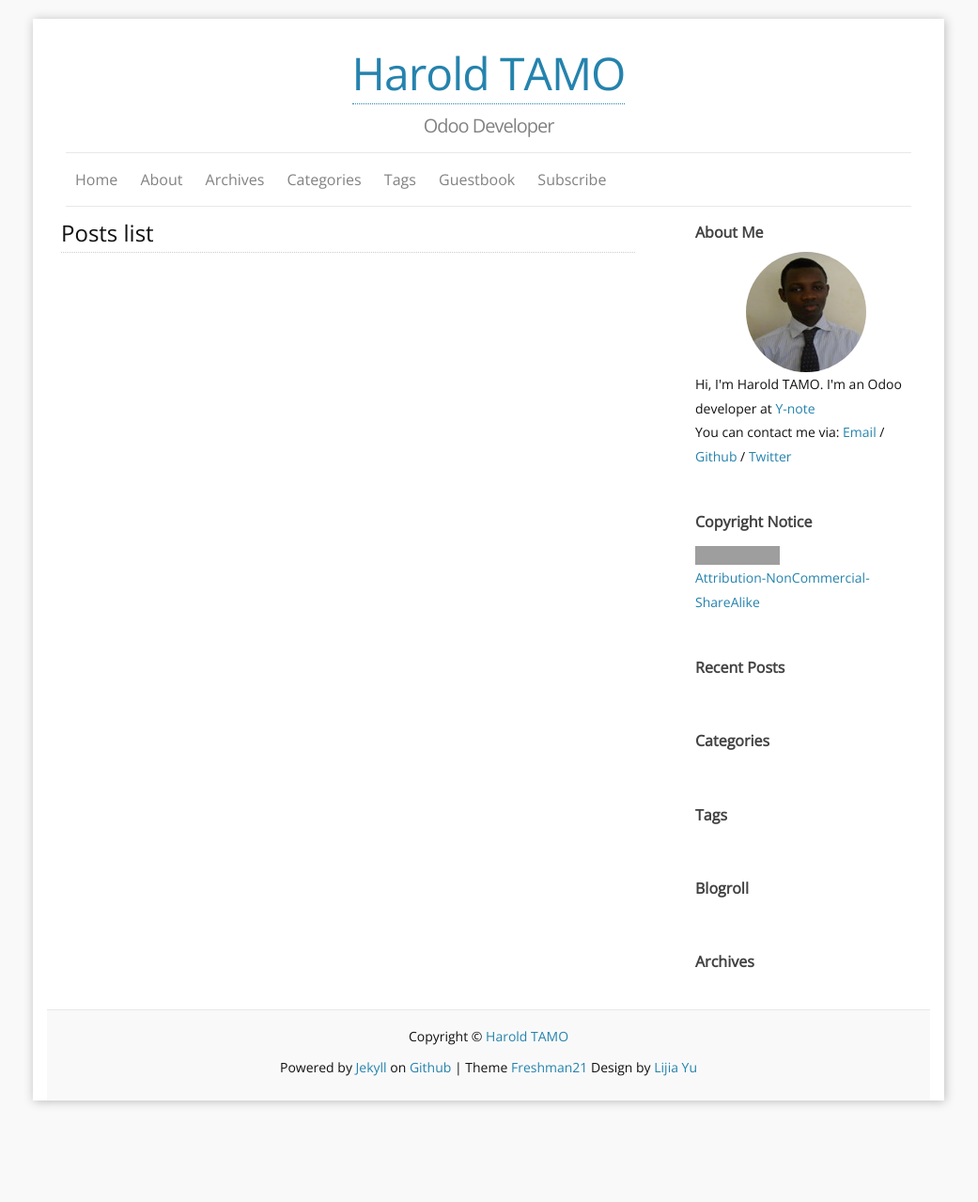
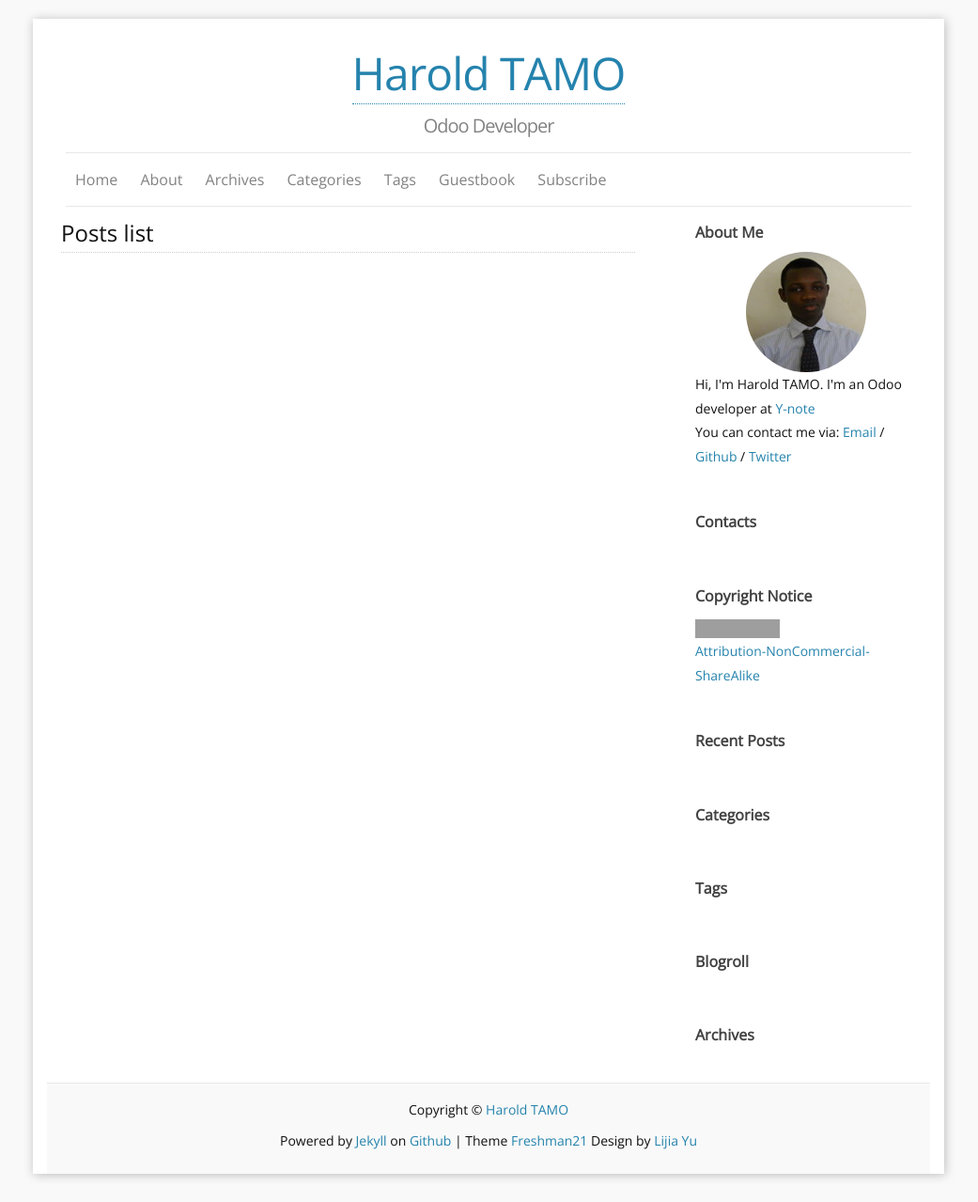
Before and after one commit to haroldtamo/haroldtamo.github.io, a Jekyll site: the page built from index.html, in a window 1280 px wide. Shown: the whole page at 94% size, without its empty margins (120-1161 px from the left). Built offline with Jekyll 4.4.1, drawn with Linux system fonts in a browser that asks for light colours; the list of posts is cut into pages by our own code; before the commit the page ends 1201 px from its top, so only the background shows below that; grey boxes are pictures that could not be loaded.

Commit message:
[ADD] contacts

```diff
--- /dev/null
+++ b/_includes/Profiles.html
@@ -0,0 +1,13 @@
+
+<div class="sidebar-module about">
+  <h4>Contacts</h4>
+  <h1>
+	<a href="https://twitter.com/{{site.twitter_username}}"><i class="fa fa-twitter-square"></i></a>
+	<a href="mailto:{{site.email}}" title="mailto: {{site.email}}"><i class="fa fa-envelope-square"></i></a>
+	<a href="https://plus.google.com/+{{site.gplus_username}}"><i class="fa fa-google-plus-square"></i></a>
+	<a href="skype:{{site.skype_username}}?chat" title="send message to skype: {{site.skype_username}}"><i class="fa fa-skype"></i></a>
+	<a href="https://github.com/{{site.github_username}}"><i class="fa fa-github-square"></i></a>
+	<a href="https://www.linkedin.com/in/{{site.linkedin_username}}"><i class="fa fa-linkedin-square"></i></a>
+	<a href="https://facebook.com/{{site.facebook_username}}"><i class="fa fa-facebook-square"></i></a>
+  </h1>
+</div>
--- a/_includes/sidebar.html
+++ b/_includes/sidebar.html
@@ -1,5 +1,6 @@
 <div class="col-sm-2">
 {% include Aboutme.html %}
+{% include Profiles.html %}
 {% include Copyright_Notice.html %}
 {% include Recent_Posts.html %}
 {% include Categories.html %}
```
